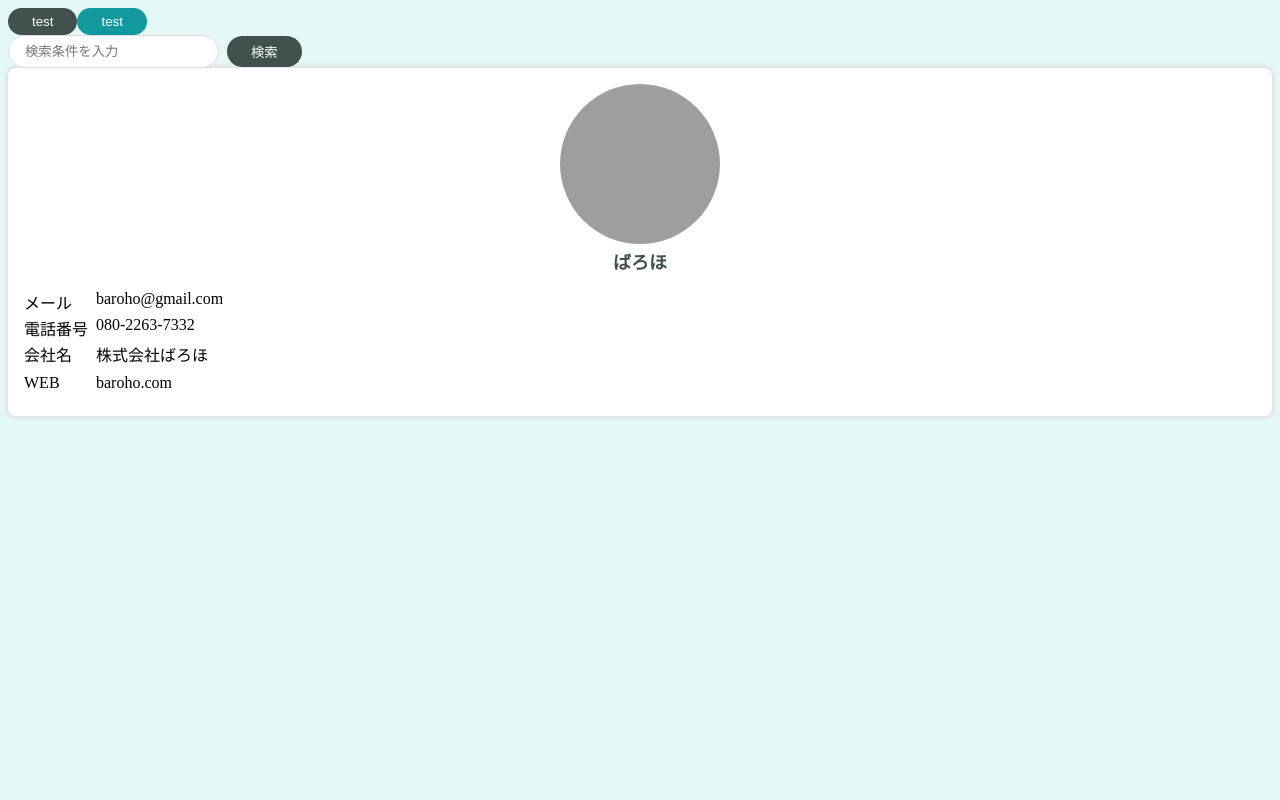
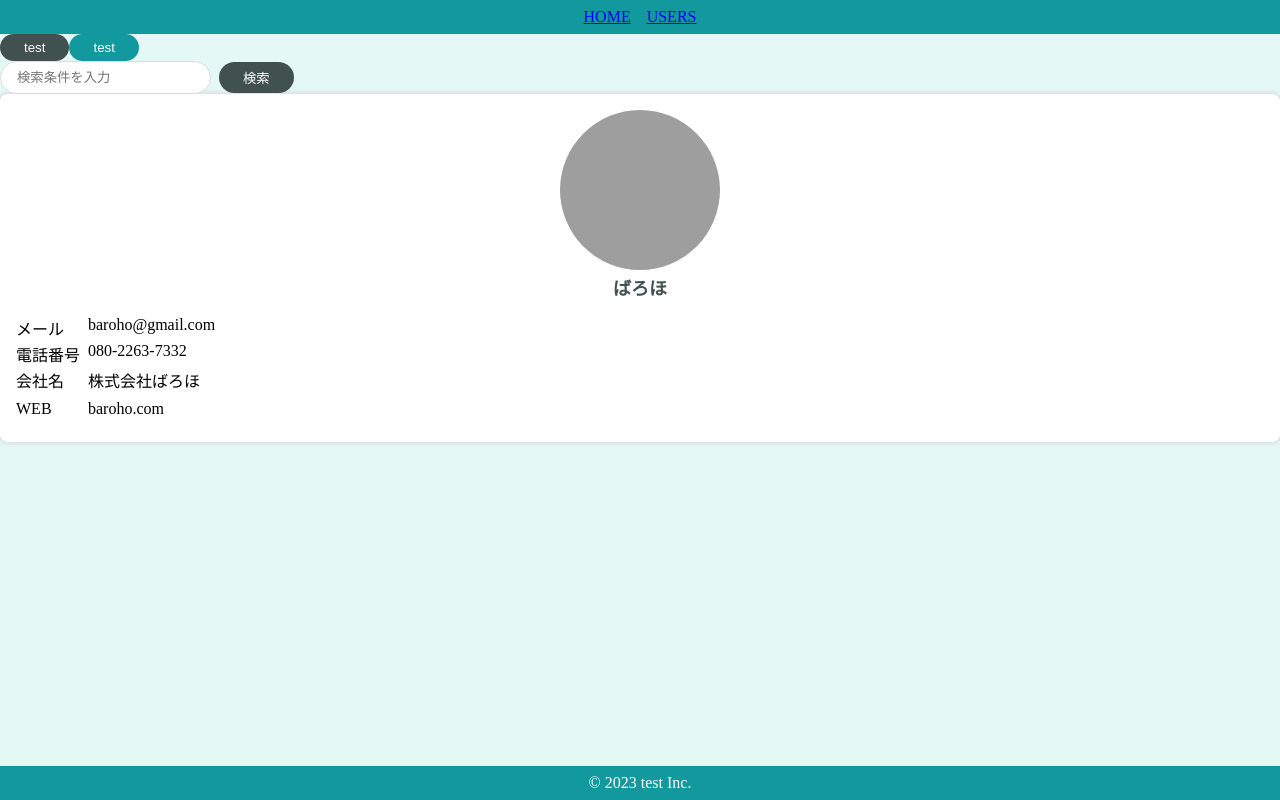
Before and after one commit to Ha-ji-me/leraning-react-jakee, a React (Create React App) app: page / in a window 1280 px wide. Built offline with nearby package versions, Linux system fonts and the light colour scheme; grey boxes are pictures that could not be loaded.

Commit message:
sec6/atomic design：templatesの作成

```diff
--- a/src/App.css
+++ b/src/App.css
@@ -29,4 +29,6 @@
 /* UserCard */
 body {
   background-color: #e4f9f5;
+  margin: 0;
+  min-height: 100vh;
 }
--- a/src/App.jsx
+++ b/src/App.jsx
@@ -1,13 +1,16 @@
 import React, { useState, useEffect, useCallback } from 'react';
+import { BrowserRouter, Link } from 'react-router-dom';
 import './App.css';
-import Todo from './todo/Todo';
-import Sidebar from './sidebar/Sidebar';
-import MainRendering from './render/MainRendering';
-import Router from './router/Router';
+// import Todo from './todo/Todo';
+// import Sidebar from './sidebar/Sidebar';
+// import MainRendering from './render/MainRendering';
+// import Router from './router/Router';
 import { PrimaryButton } from './components/atoms/button/PrimaryButton';
 import { SecondaryButton } from './components/atoms/button/SecondaryButton';
 import { SearchInput } from './components/molculus/SearchInput';
 import { UserCard } from './components/organisms/user/UserCard';
+import { HeaderOnly } from './components/templates/HeaderOnly';
+import { DefaultLayout } from './components/templates/DefaultLayout';
 
 function App() {
   const user = {
@@ -20,7 +23,8 @@
   }
 
   return (
-    <div className="App">
+    <BrowserRouter>
+      <DefaultLayout>
         {/* <Todo /> */}
         {/* <Sidebar /> */}
         {/* <MainRendering /> */}
@@ -29,7 +33,8 @@
         <SecondaryButton>test</SecondaryButton>
         <SearchInput />
         <UserCard user={user} />
-    </div>
+      </DefaultLayout>
+    </BrowserRouter>
   );
 }
 
--- /dev/null
+++ b/src/components/atoms/layout/Footer.jsx
@@ -0,0 +1,20 @@
+import { Link } from "react-router-dom"
+import styled from "styled-components"
+
+export const Footer = () => {
+  return (
+    <SFooter>
+      &copy; 2023 test Inc.
+    </SFooter>
+  )
+}
+
+const SFooter = styled.footer`
+  background-color: #11999e;
+  color: #fff;
+  text-align: center;
+  padding: 8px 0;
+  position: fixed;
+  bottom: 0;
+  width: 100%;
+`;
--- /dev/null
+++ b/src/components/atoms/layout/Header.jsx
@@ -0,0 +1,22 @@
+import { BrowserRouter, Link } from "react-router-dom"
+import styled from "styled-components"
+
+export const Header = () => {
+  return (
+    <SHeader>
+      <SLink to="/">HOME</SLink>
+      <SLink to="/users">USERS</SLink>
+  </SHeader>
+  )
+}
+
+const SHeader = styled.header`
+  background-color: #11999e;
+  color: #fff;
+  text-align: center;
+  padding: 8px 0;
+`;
+
+const SLink = styled(Link)`
+  margin: 0 8px;
+`;
--- /dev/null
+++ b/src/components/templates/DefaultLayout.jsx
@@ -0,0 +1,14 @@
+import { Footer } from "../atoms/layout/Footer";
+import { Header } from "../atoms/layout/Header";
+
+export const DefaultLayout = (props) => {
+  const { children } = props;
+
+  return (
+    <>
+      <Header />
+      { children }
+      <Footer />
+    </>
+  )
+}
--- /dev/null
+++ b/src/components/templates/HeaderOnly.jsx
@@ -0,0 +1,12 @@
+import { Header } from "../atoms/layout/Header";
+
+export const HeaderOnly = (props) => {
+  const { children } = props;
+
+  return (
+    <>
+      <Header />
+      { children }
+    </>
+  )
+}
```
Lines whose indentation alone changed are shown as unchanged.
